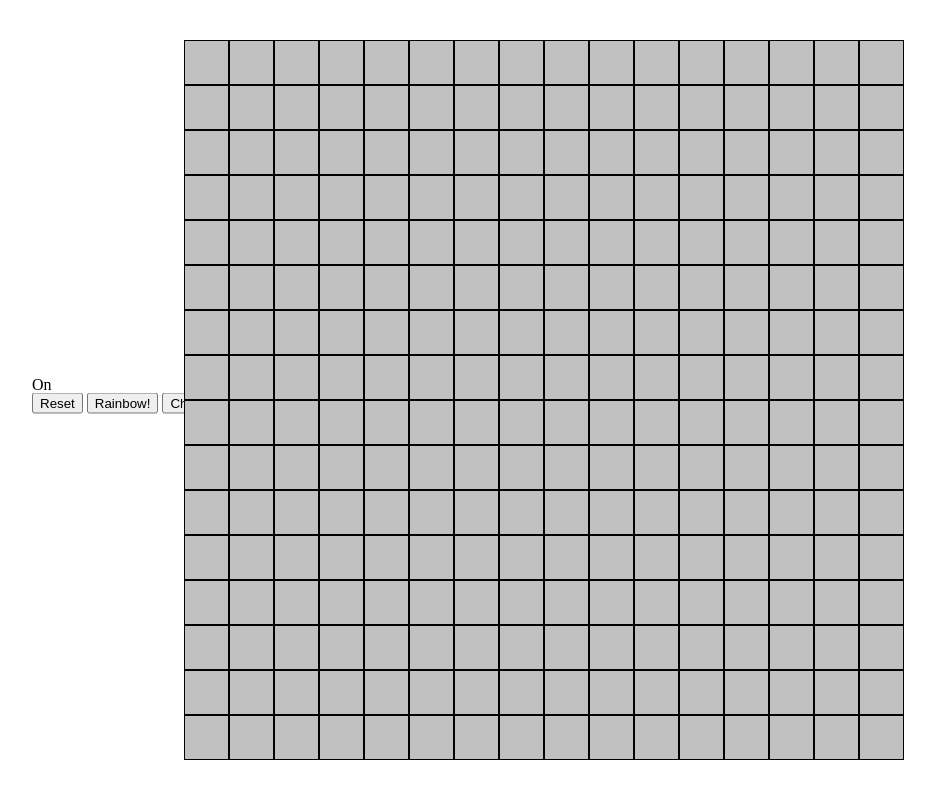
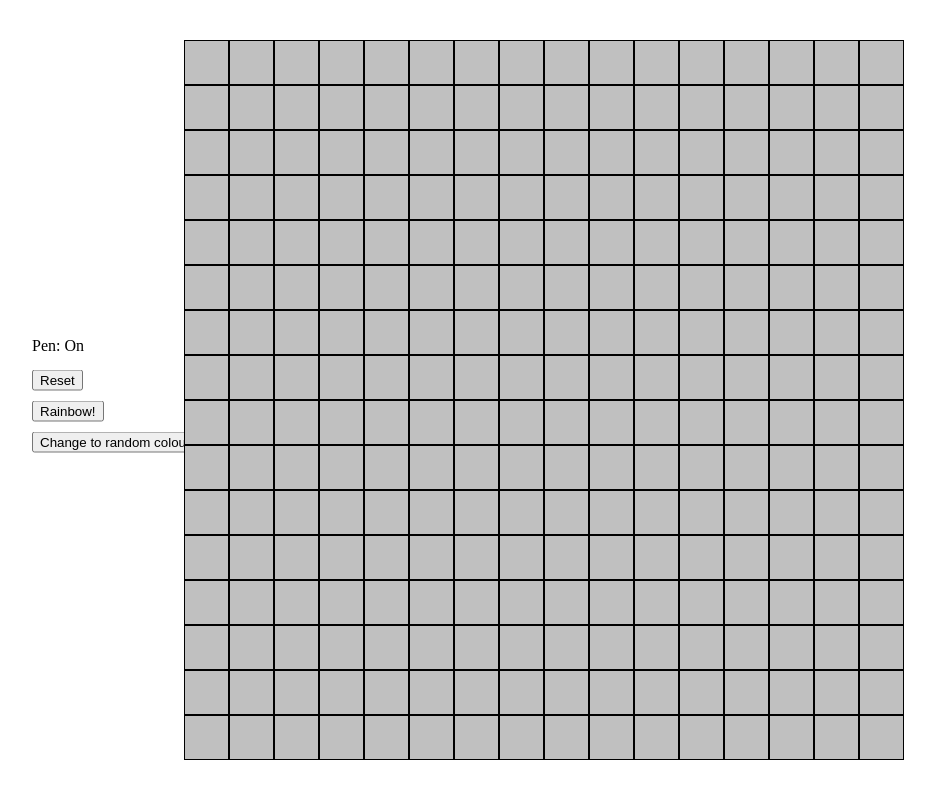
Before and after one commit to coloeus-monedula/etchasketch, a plain HTML site: page index.html in a window 1280 px wide. Shown: the whole page, without its empty margins (96-1031 px from the left). Drawn offline with Linux system fonts and the light colour scheme.

Commit message:
changed display of buttons, added pen desc.

```diff
--- a/index.html
+++ b/index.html
@@ -5,7 +5,8 @@
 
 <body>
     <div id="options">
-        <div id="penstatus">On</div>
+        Pen: <span id="penstatus">On</span>
+        <br><br>
         <button type="button" id="reset">Reset</button>
         <button type="button" id="rainbow">Rainbow!</button>
         <button type="button" id="changecolour">Change to random colour</button>
--- a/style.css
+++ b/style.css
@@ -87,4 +87,5 @@ html{
 
 button{
     margin-bottom:10px;
+    display:block;
 }
```
